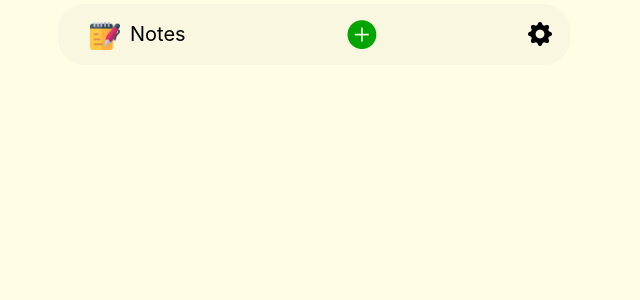
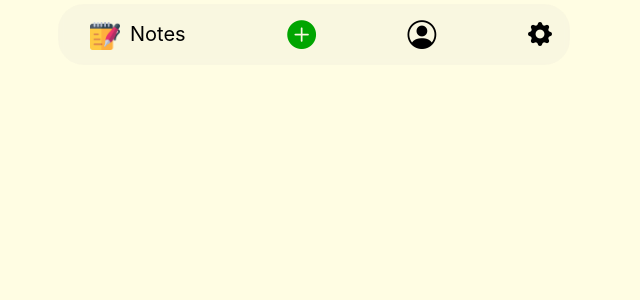
Before and after one commit to CarlosL/projects, a React (Create React App) app in the folder note-app/: page / in a window 1280 px wide. Shown: the top 300 px of the page, without its empty margins (326-966 px from the left). Built offline with nearby package versions, Linux system fonts and the light colour scheme.

Commit message:
Added person icon

```diff
--- a/note-app/src/App.css
+++ b/note-app/src/App.css
@@ -81,3 +81,7 @@
   -ms-transform: rotate(45deg);
   -o-transform: rotate(45deg);
 }
+
+.bi-person-circle {
+  font-size: 1.8rem;
+}
--- a/note-app/src/components/Nav.jsx
+++ b/note-app/src/components/Nav.jsx
@@ -16,6 +16,7 @@ function Nav() {
             Notes
           </a>
           <button onClick={generateForm} className="nav-button"><i className="bi bi-plus-circle-fill"></i></button>
+          <button className='nav-button'><i class="bi bi-person-circle"></i></button>
           <button className='nav-button gear-icon dropdown'><i className="bi bi-gear-fill"></i></button>
         </div>
       </nav>
```
